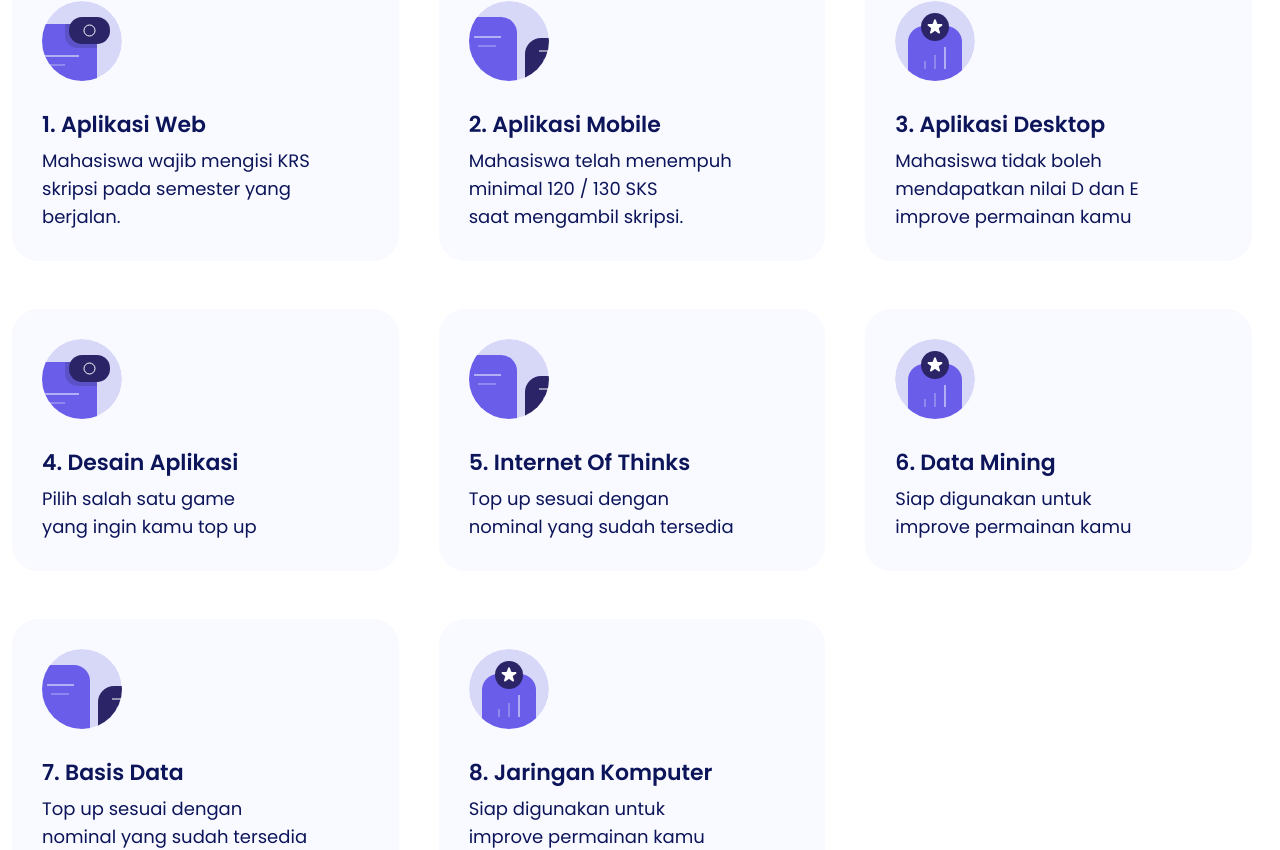
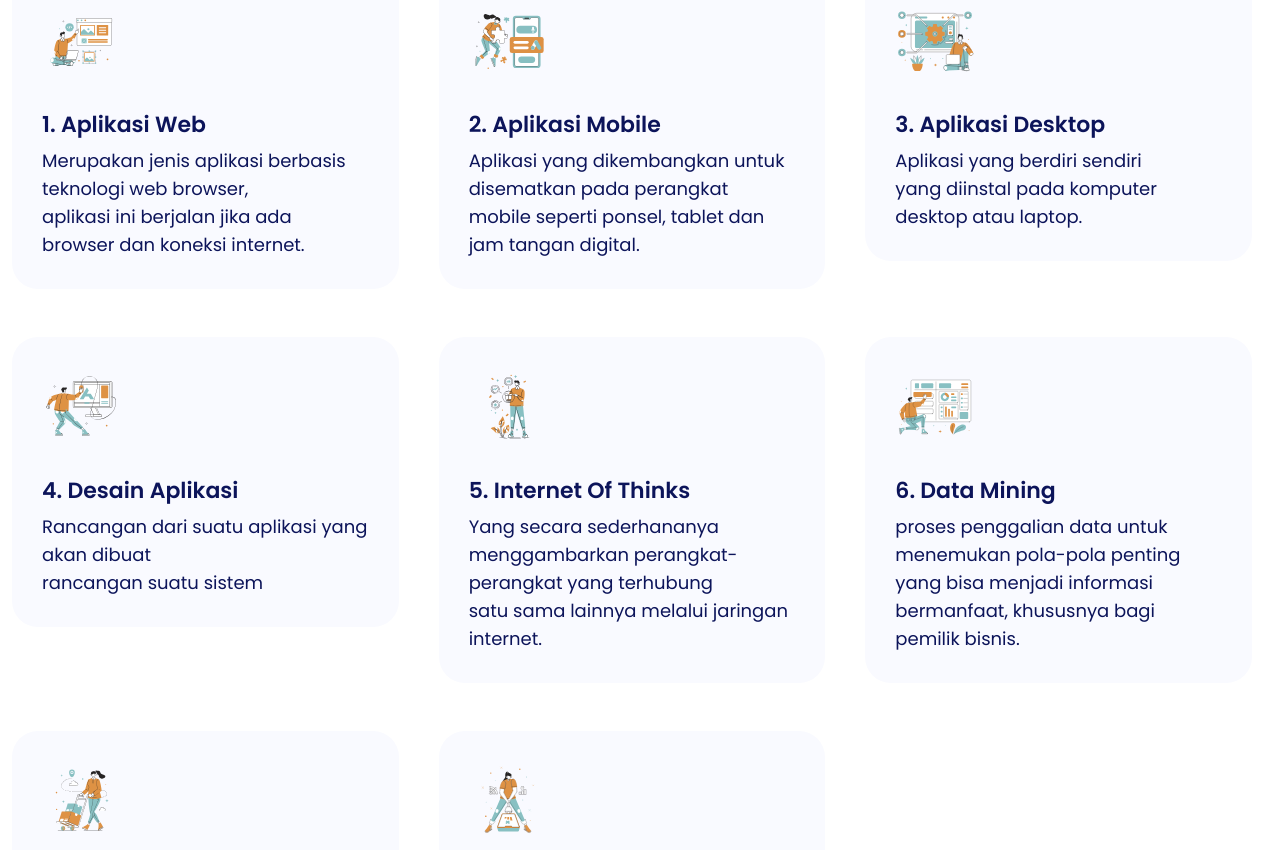
Before and after one commit to adamnasrudin03/client-skripsi, a Next.js app: page / in a window 1280 px wide. Shown: the part 1712-2562 px from the top of the page. Built offline with nearby package versions, Linux system fonts and the light colour scheme.

Commit message:
fix layout tema skripsi

```diff
--- a/components/organisms/TemaSkripsi/index.tsx
+++ b/components/organisms/TemaSkripsi/index.tsx
@@ -11,16 +11,16 @@ export default function TemaSkripsi() {
           Skripsi
         </h2>
         <div className="row gap-lg-0 gap-4" data-aos="fade-up">
-          <StepItem icon="step1" title="1. Aplikasi Web" desc1="Mahasiswa wajib mengisi KRS " desc2="skripsi pada semester yang berjalan." />
-          <StepItem icon="step2" title="2. Aplikasi Mobile" desc1="Mahasiswa telah menempuh minimal 120 / 130 SKS " desc2="saat mengambil skripsi." />
-          <StepItem icon="step3" title="3. Aplikasi Desktop" desc1="Mahasiswa tidak boleh mendapatkan nilai D dan E" desc2="improve permainan kamu" />
+          <StepItem icon="website-design" title="1. Aplikasi Web" desc1="Merupakan jenis aplikasi berbasis teknologi web browser, " desc2="aplikasi ini berjalan jika ada browser dan koneksi internet." />
+          <StepItem icon="mobile" title="2. Aplikasi Mobile" desc1="Aplikasi yang dikembangkan untuk disematkan pada perangkat" desc2=" mobile seperti ponsel, tablet dan jam tangan digital. " />
+          <StepItem icon="integration" title="3. Aplikasi Desktop" desc1="Aplikasi yang berdiri sendiri " desc2="yang diinstal pada komputer desktop atau laptop." />
           <div className="mt-5">  </div>
-          <StepItem icon="step1" title="4. Desain Aplikasi" desc1="Pilih salah satu game" desc2="yang ingin kamu top up" />
-          <StepItem icon="step2" title="5. Internet Of Thinks" desc1="Top up sesuai dengan" desc2="nominal yang sudah tersedia" />
-          <StepItem icon="step3" title="6. Data Mining" desc1="Siap digunakan untuk" desc2="improve permainan kamu" />
+          <StepItem icon="logo-design" title="4. Desain Aplikasi" desc1="Rancangan dari suatu aplikasi yang akan dibuat " desc2="rancangan suatu sistem " />
+          <StepItem icon="iot" title="5. Internet Of Thinks" desc1="Yang secara sederhananya menggambarkan perangkat-perangkat yang terhubung " desc2="satu sama lainnya melalui jaringan internet.  " />
+          <StepItem icon="dashboard" title="6. Data Mining" desc1=" proses penggalian data untuk menemukan pola-pola penting " desc2="yang bisa menjadi informasi bermanfaat, khususnya bagi pemilik bisnis. " />
           <div className="mt-5">  </div>
-          <StepItem icon="step2" title="7. Basis Data" desc1="Top up sesuai dengan" desc2="nominal yang sudah tersedia" />
-          <StepItem icon="step3" title="8. Jaringan Komputer" desc1="Siap digunakan untuk" desc2="improve permainan kamu" />
+          <StepItem icon="shipping" title="7. Basis Data" desc1="kumpulan data yang disimpan secara sistematis di dalam komputer yang dapat diolah  " desc2="menggunakan perangkat lunak untuk menghasilkan informasi." />
+          <StepItem icon="disconnect" title="8. Jaringan Komputer" desc1="Dua perangkat komputer atau lebih saling terhubung untuk  " desc2="membagikan data dan informasi." />
         </div>
       </div>
     </section>
```
